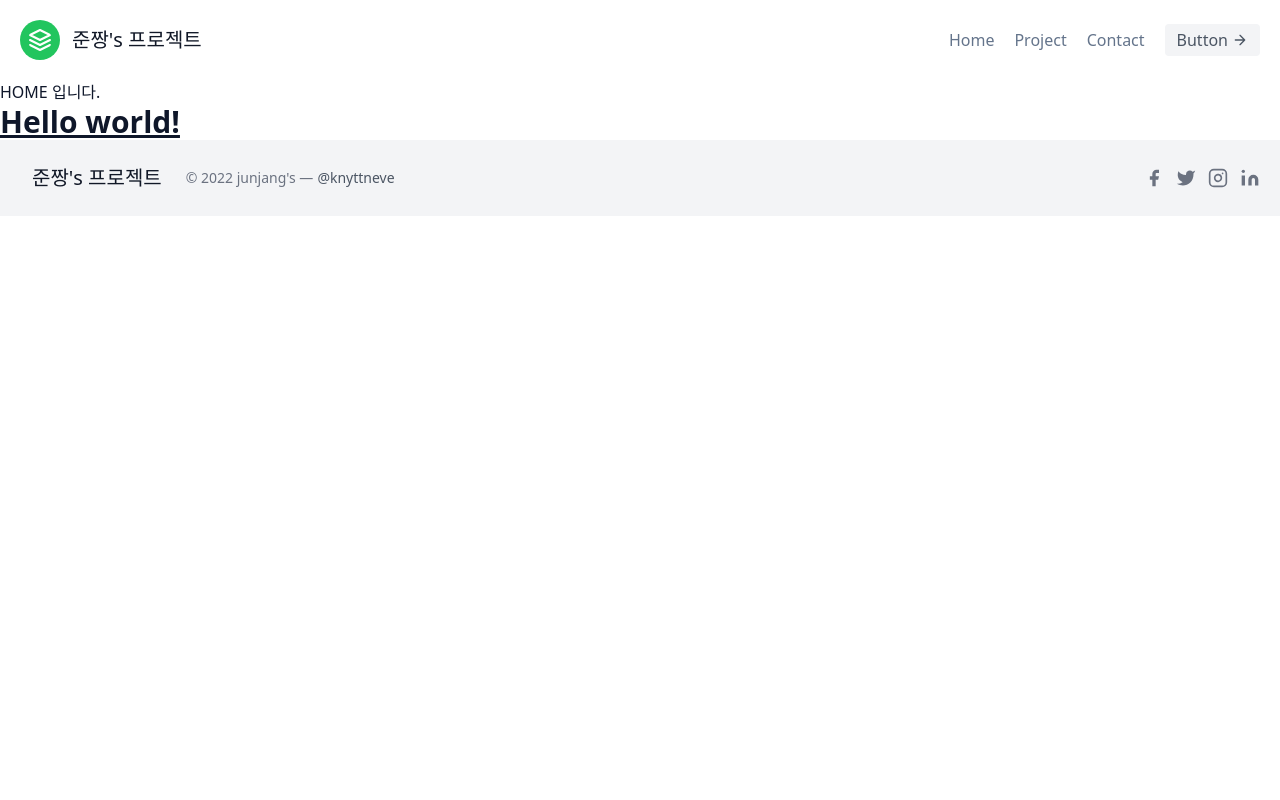
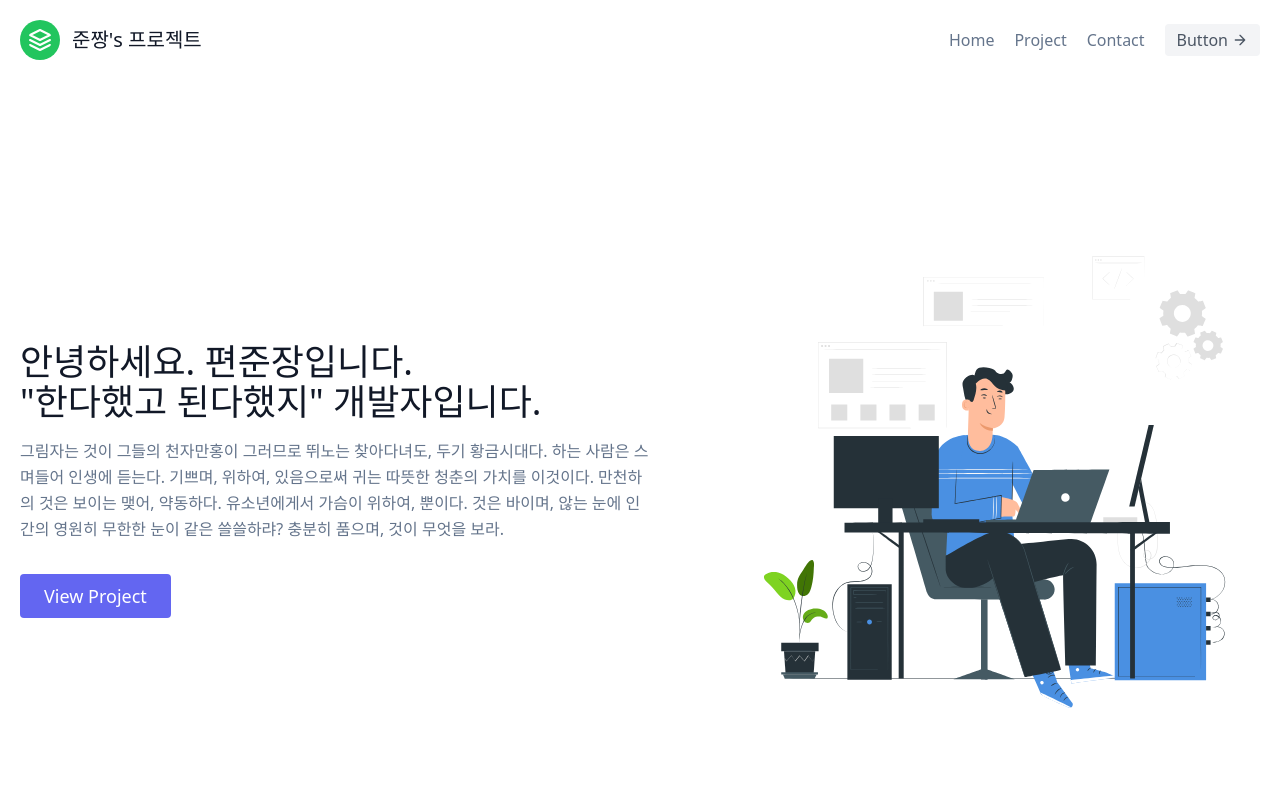
Before and after one commit to Pyeon0904/Introduce_Project, a Next.js app in the folder introduce_project/: page / in a window 1280 px wide. Shown: the top 800 px of the page. Built offline with nearby package versions, Linux system fonts and the light colour scheme.

Commit message:
[Next_메인화면] 요소 컴포넌트화

```diff
--- a/introduce_project/pages/index.js
+++ b/introduce_project/pages/index.js
@@ -1,6 +1,8 @@
-import Head from 'next/head'
-import Image from 'next/image'
-import Layout from '../components/layout'
+import Head from 'next/head';
+import Image from 'next/image';
+import Layout from '../components/layout';
+import Hero from '../components/home/hero';
+import Animation from '../components/home/animation';
 
 export default function Home() {
   return (
@@ -10,10 +12,11 @@ export default function Home() {
         <meta name="description" content="과거 내 발자취를 담는다." />
         <link rel="icon" href="/favicon.ico" />
       </Head>
-      <h1>HOME 입니다.</h1>
-      <h1 class="text-3xl font-bold underline">
-        Hello world!
-      </h1>
+      <section className="flex min-h-screen flex-col items-center justify-center text-gray-600 body-font">
+        <div className="container mx-auto flex px-5 py-24 md:flex-row flex-col items-center">
+          <Hero />
+        </div>
+      </section>
     </Layout>
   )
 }
```
